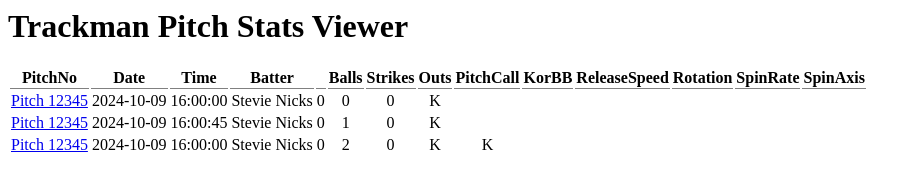
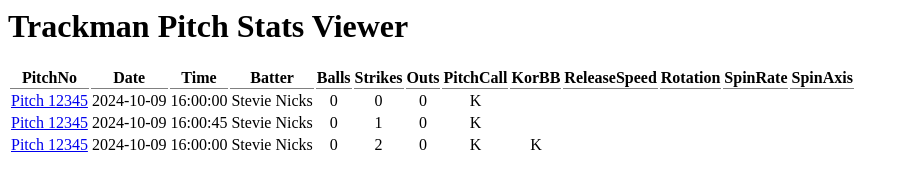
Before and after one commit to AnnaFaithM/annafaithm.github.io, a plain HTML site: page index.html in a window 1280 px wide. Shown: the whole page, without its empty margins (0-920 px from the left). Drawn offline with Linux system fonts and the light colour scheme.

Commit message:
Update index.html

```diff
--- a/index.html
+++ b/index.html
@@ -10,7 +10,7 @@
         <th>PitchNo</th>
         <th>Date</th>
         <th>Time</th>
-        <th>Batter<th>
+        <th>Batter</th>
         <th>Balls</th>
         <th>Strikes</th>
         <th>Outs</th>
```
